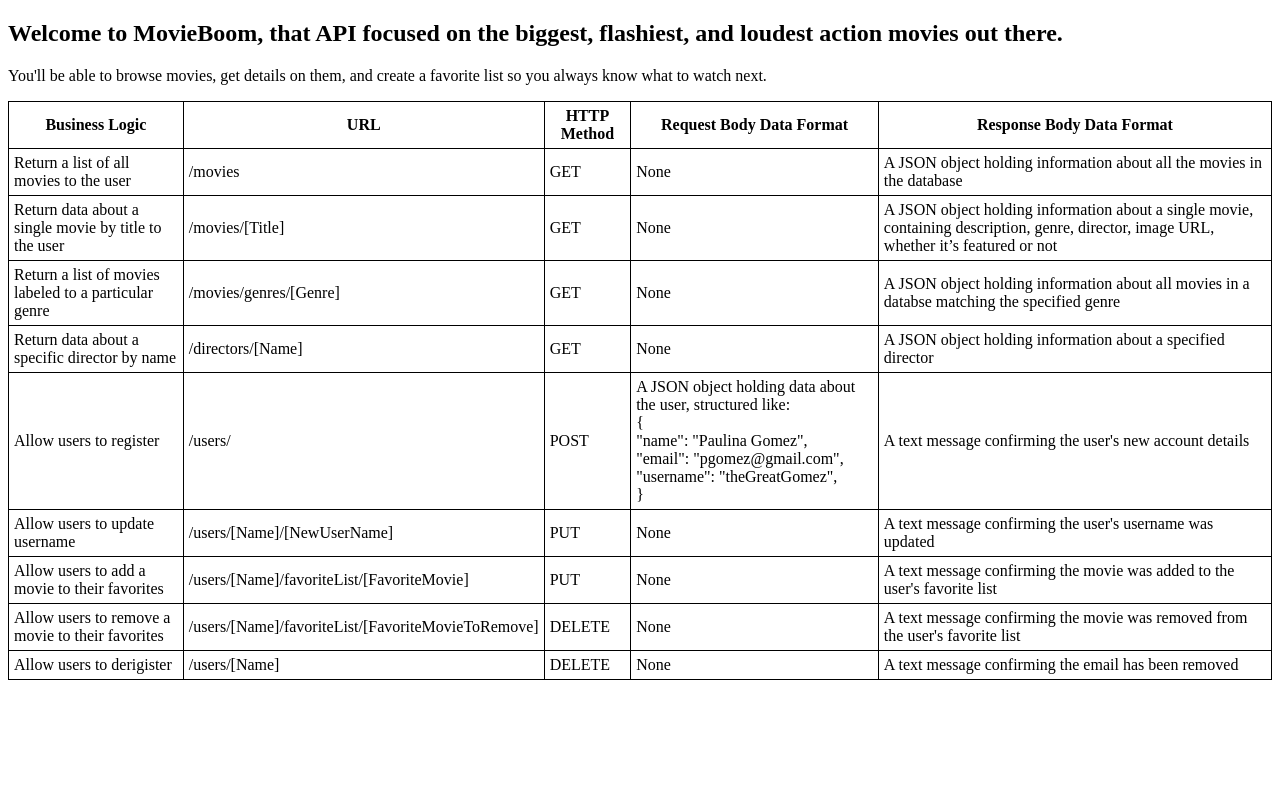
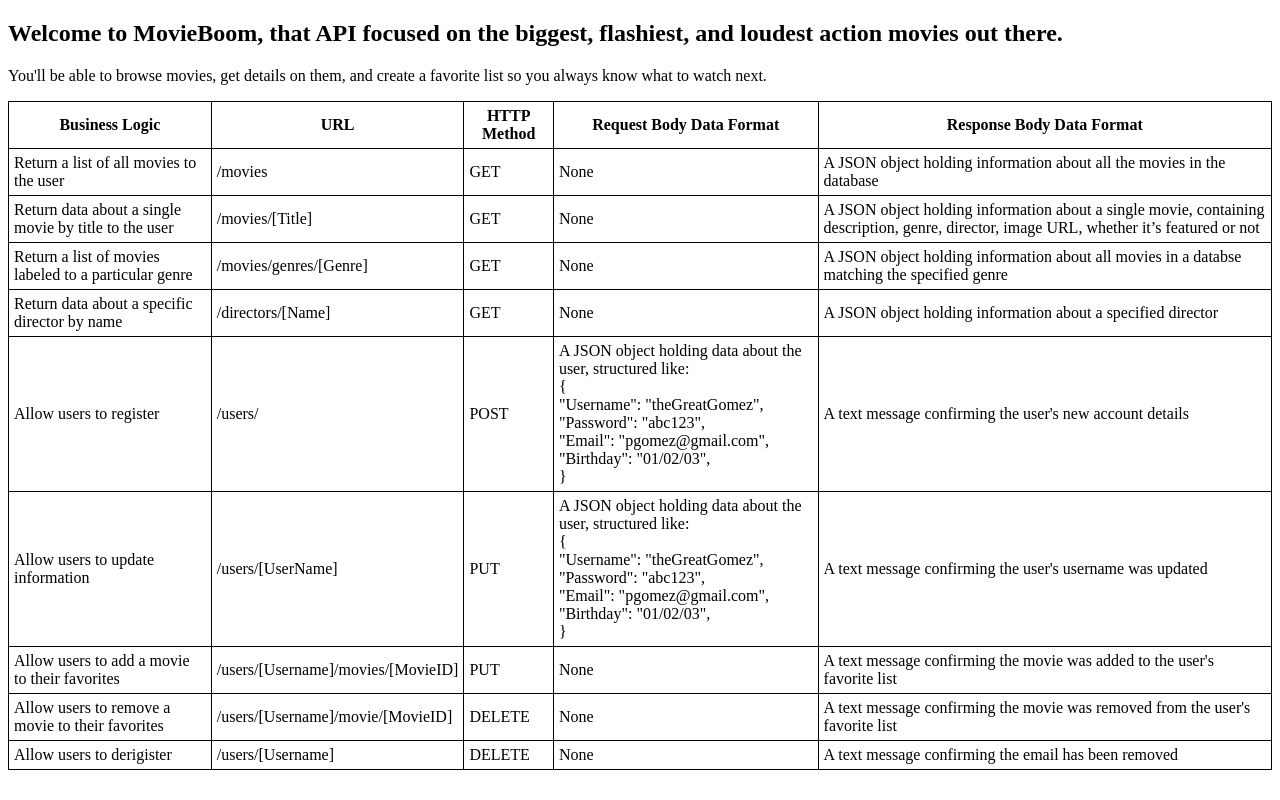
Before and after one commit to rosswyman/movie_api, a website: page public/documentation.html in a window 1280 px wide. Drawn offline with Linux system fonts and the light colour scheme.

Commit message:
Update documentation.html
Update documentation chart

```diff
--- a/public/documentation.html
+++ b/public/documentation.html
@@ -53,36 +53,45 @@
           <td>POST</td>
           <td>A JSON object holding data about the user, structured like:<br>
             { <br>
-            "name": "Paulina Gomez",<br>
-            "email": "pgomez@gmail.com",<br>
-            "username": "theGreatGomez",<br>
+            "Username": "theGreatGomez",<br>
+            "Password": "abc123",<br>
+            "Email": "pgomez@gmail.com",<br>
+            "Birthday": "01/02/03",<br>
+
             }</td>
           <td>A text message confirming the user's new account details</td>
         </tr>
         <tr>
-          <td>Allow users to update username</td>
-          <td>/users/[Name]/[NewUserName]</td>
+          <td>Allow users to update information</td>
+          <td>/users/[UserName]</td>
           <td>PUT</td>
-          <td>None</td>
+          <td>A JSON object holding data about the user, structured like:<br>
+            { <br>
+            "Username": "theGreatGomez",<br>
+            "Password": "abc123",<br>
+            "Email": "pgomez@gmail.com",<br>
+            "Birthday": "01/02/03",<br>
+
+            }</td>
           <td>A text message confirming the user's username was updated</td>
         </tr>
         <tr>
           <td>Allow users to add a movie to their favorites</td>
-          <td>/users/[Name]/favoriteList/[FavoriteMovie]</td>
+          <td>/users/[Username]/movies/[MovieID]</td>
           <td>PUT</td>
           <td>None</td>
           <td>A text message confirming the movie was added to the user's favorite list</td>
         </tr>
         <tr>
           <td>Allow users to remove a movie to their favorites</td>
-          <td>/users/[Name]/favoriteList/[FavoriteMovieToRemove]</td>
+          <td>/users/[Username]/movie/[MovieID]</td>
           <td>DELETE</td>
           <td>None</td>
           <td>A text message confirming the movie was removed from the user's favorite list</td>
         </tr>
         <tr>
           <td>Allow users to derigister</td>
-          <td>/users/[Name]</td>
+          <td>/users/[Username]</td>
           <td>DELETE</td>
           <td>None</td>
           <td>A text message confirming the email has been removed</td>
```
